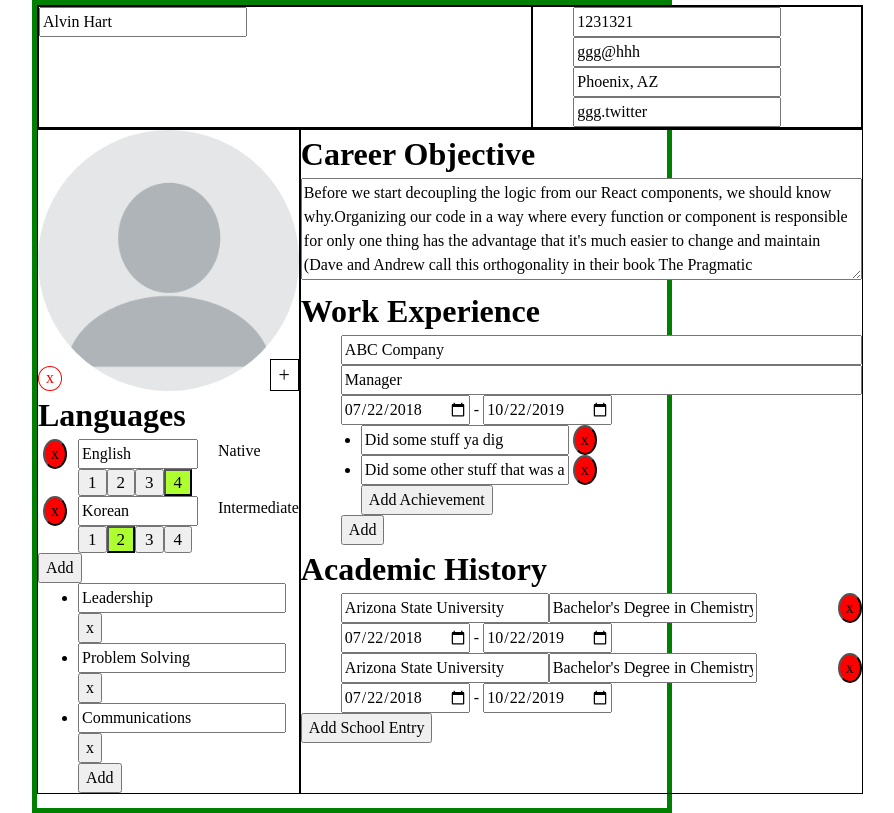
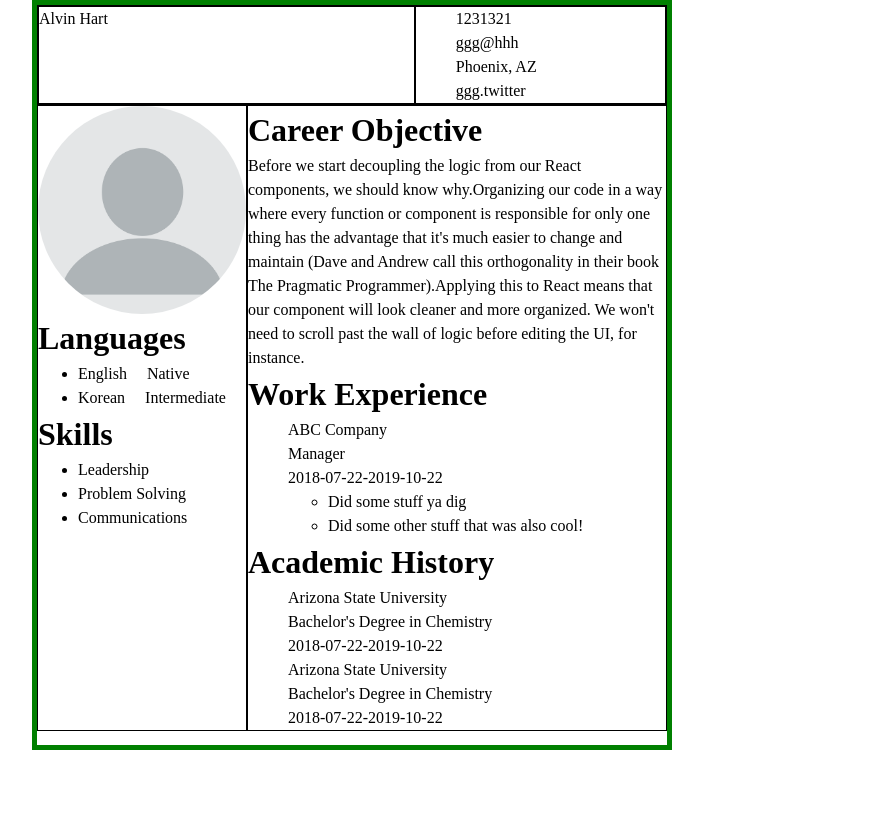
Before and after one commit to greenzombie123/cv-application, a React (Vite) app: page / in a window 1280 px wide. Shown: the whole page, without its empty margins (288-1182 px from the left). Built offline with nearby package versions, Linux system fonts and the light colour scheme.

Commit message:
Implement hasSubmit functionality

```diff
--- a/src/components/SideInfoSection/Skill/SkillList.jsx
+++ b/src/components/SideInfoSection/Skill/SkillList.jsx
@@ -1,23 +1,52 @@
 import { useSkillList } from "../../hooks/useSkillList";
+import { useHasSubmit } from "../../../hasSubmitContext";
+import { useContext } from "react";
 
 function SkillList() {
-  const { skillList, onInputChange, addItemToList, deleteItemFromList } = useSkillList();
+  const { skillList, onInputChange, addItemToList, deleteItemFromList } =
+    useSkillList();
+  const { HasSubmitContext } = useHasSubmit();
+  const hasSubmit = useContext(HasSubmitContext);
+
+  if (hasSubmit) {
+    return (
+      <div>
+        <h1>Skills</h1>
+        <ul className="skillList">
+          {skillList.map((skill) => (
+            <li className="skillList_item" key={skill.id}>
+              <p>{skill.skill}</p>
+            </li>
+          ))}
+        </ul>
+      </div>
+    );
+  }
 
   return (
+    <div>
+      <h1>Skills</h1>
       <ul className="skillList">
         {skillList.map((skill) => (
           <li className="skillList_item" key={skill.id}>
             <input
-            id={skill.id}
               placeholder="Enter a skill"
-            onChange={onInputChange(skill.id,'skill')}
+              onChange={onInputChange(skill.id, "skill")}
               value={skill.skill}
             />{" "}
-          <button className="skillList_deleteButton" onClick={deleteItemFromList(skill.id)}>x</button>
+            <button
+              className="skillList_deleteButton"
+              onClick={deleteItemFromList(skill.id)}
+            >
+              x
+            </button>
           </li>
         ))}
-      <button className="skillList_addButton" onClick={addItemToList}>Add</button>
+        <button className="skillList_addButton" onClick={addItemToList}>
+          Add
+        </button>
       </ul>
+    </div>
   );
 }
 
--- a/src/hasSubmitContext.js
+++ b/src/hasSubmitContext.js
@@ -2,7 +2,7 @@ import { createContext } from "react";
 import { useState } from "react";
 
 export const useHasSubmit = () => {
-  const [hasSubmit, setHasSubmit] = useState(false);
+  const [hasSubmit, setHasSubmit] = useState(true);
 
   const HasSubmitContext = createContext(hasSubmit);
 
```
Lines whose indentation alone changed are shown as unchanged.
